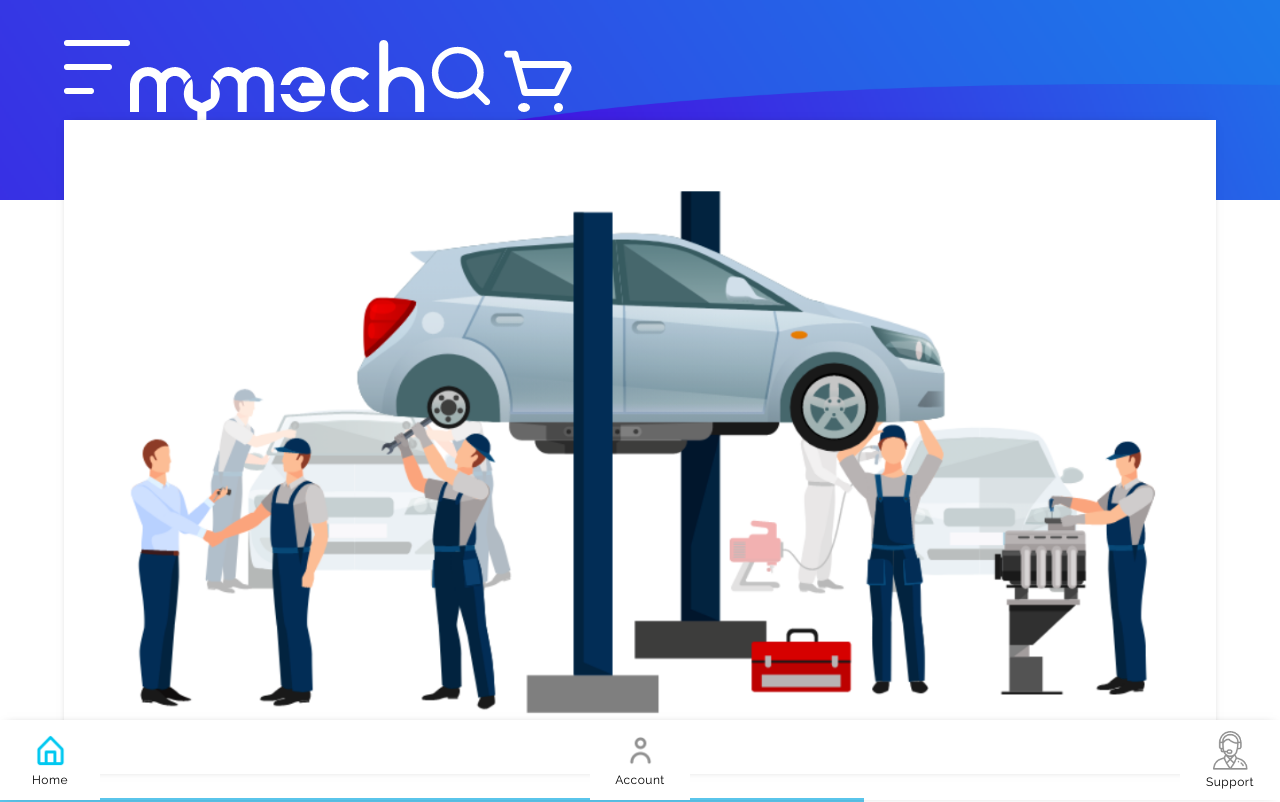
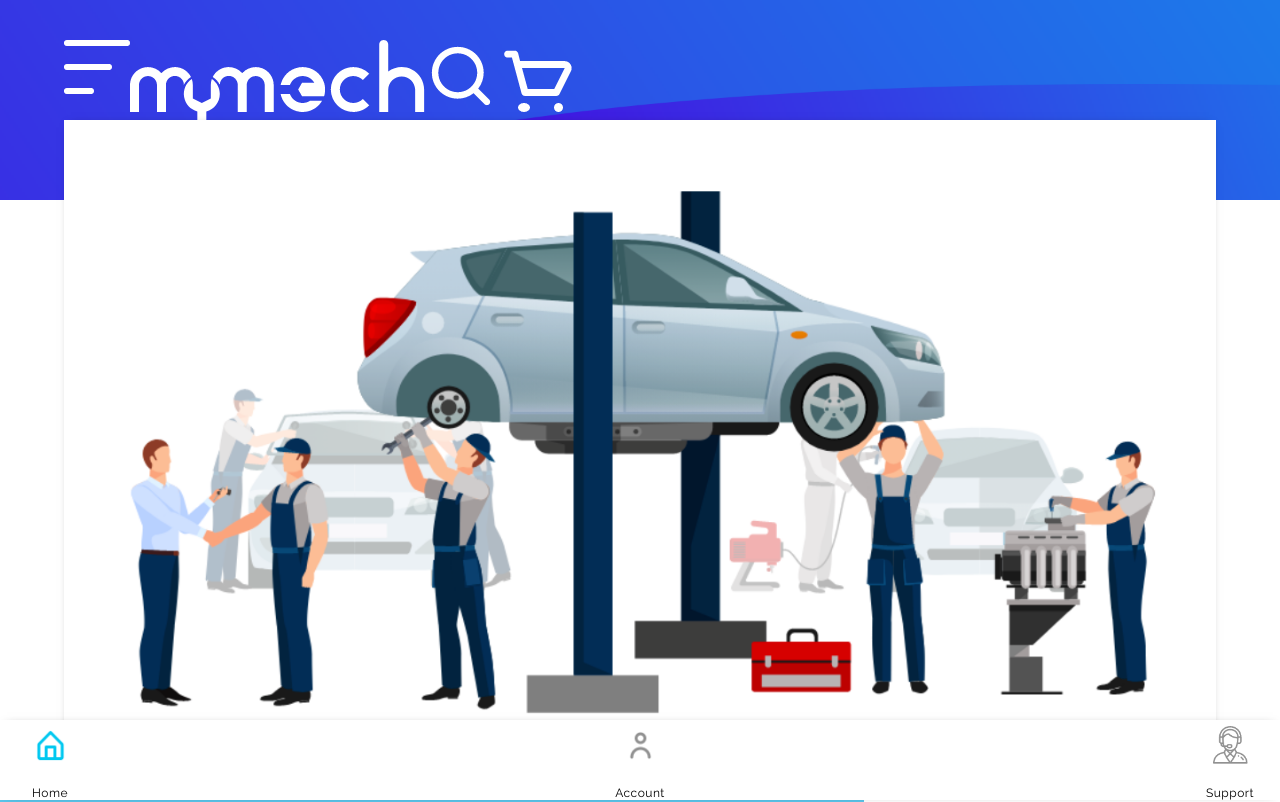
Before and after one commit to Janice-M/frontmech, a React (Create React App) app: page / in a window 1280 px wide. Shown: the top 802 px of the page. Built offline with nearby package versions, Linux system fonts and the light colour scheme.

Commit message:
Label fonts corrections

```diff
--- a/src/common/ctas/index.scss
+++ b/src/common/ctas/index.scss
@@ -1,6 +1,7 @@
 .tile-cta {
   height: 100px;
   width: 100px;
+  position: relative;
 
   display: flex;
   justify-content: center;
@@ -15,13 +16,18 @@
   &__image {
     width: 50%;
     margin-bottom: 5px;
+
+    margin-bottom: 30%;
   }
 
   &__label {
     @extend .label-styles;
 
     height: 30%;
-    width: 100%
+    width: 100%;
+
+    position: absolute;
+    bottom: 0;
   }
 }
 
--- a/src/components/bottomtabs/index.scss
+++ b/src/components/bottomtabs/index.scss
@@ -9,6 +9,7 @@
   width: 100vw;
   height: 10vh;
   box-shadow: $box-shadow;
+  background: $color-white;
 
   .tile-cta {
     height: inherit;
--- a/src/res/styles/variables.scss
+++ b/src/res/styles/variables.scss
@@ -29,7 +29,7 @@ body {
 .label-styles {
   font-family: $font-body;
   font-weight: 400;
-  font-size: 20px;
+  font-size: 15px;
   letter-spacing: 0.5px;
   text-align: center;
 }
```
